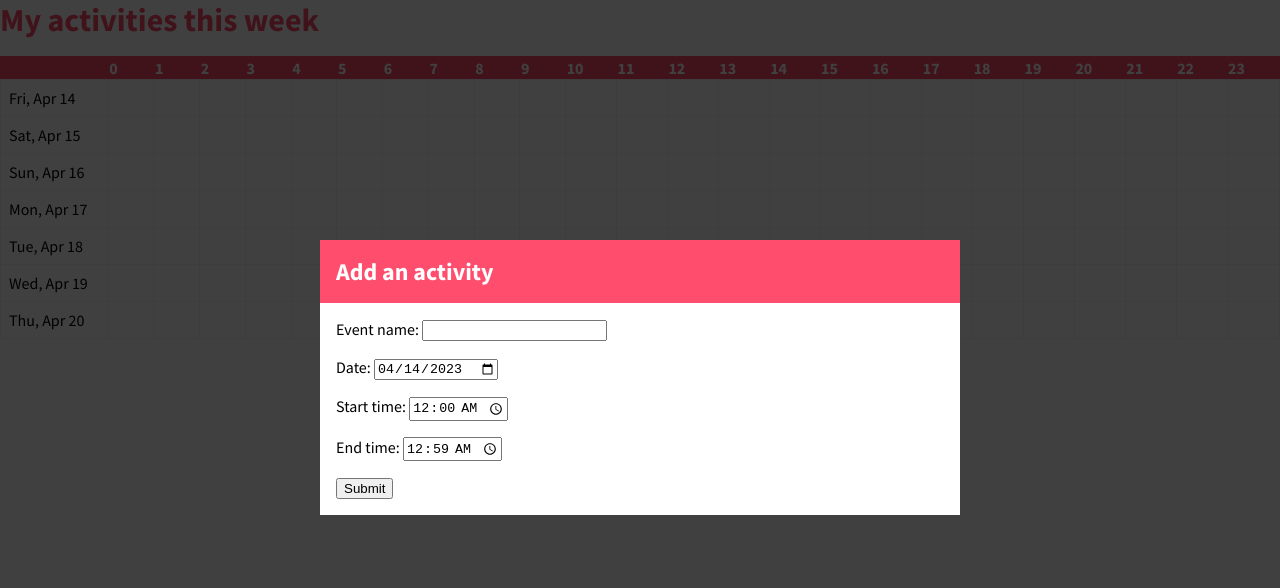
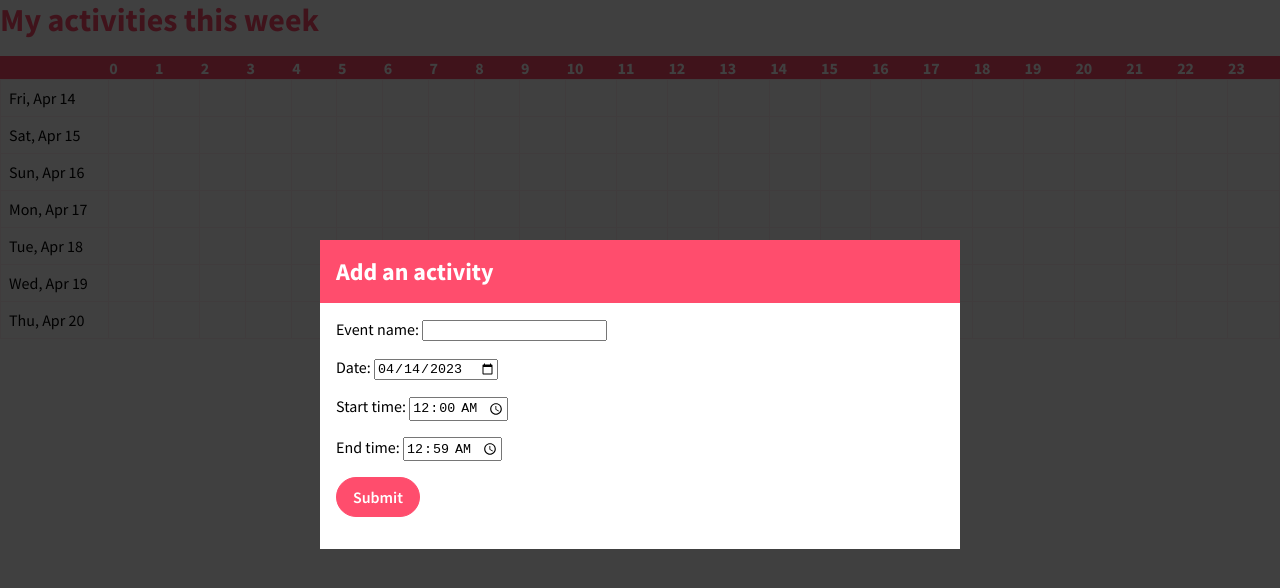
Before and after one commit to DinhL3/week-activities, a React (Create React App) app: page / in a window 1280 px wide. Both pictures are taken after a click on the element 131 px from the left and 98 px from the top of the page. Shown: the top 588 px of the page. Built offline with nearby package versions, Linux system fonts and the light colour scheme; a web font is replaced by a local one.

Commit message:
add: delete

```diff
--- a/src/components/Home/Home.js
+++ b/src/components/Home/Home.js
@@ -40,10 +40,31 @@ const Home = () => {
     }
 
     const handleChangeFormSubmit = (formValues) => {
-        console.log(events);
+        console.log(formValues);
+        const updatedEvents = events.map((event) => {
+            if (event.id === formValues.id) {
+                // update event with formValues
+                return {
+                    ...event,
+                    eventName: formValues.eventName,
+                    startDateTime: formValues.startDateTime,
+                    endDateTime: formValues.endDateTime
+                };
+            } else {
+                // leave other events unchanged
+                return event;
+            }
+        });
+
+        setEvents(updatedEvents);
         setModalOpen(false);
     }
 
+    const handleDeleteEvent = (eventId) => {
+        const updatedEvents = events.filter((event) => event.id !== eventId);
+        setEvents(updatedEvents);
+        setModalOpen(false);
+    }
 
     const renderCells = () => {
         let currentWeek = [];
@@ -108,6 +129,7 @@ const Home = () => {
                     eventToChange={eventToChange}
                     onClose={handleCloseModal}
                     onConfirm={handleChangeFormSubmit}
+                    onDelete={handleDeleteEvent}
                 />
             )
         }
--- a/src/components/Modal/Modal.js
+++ b/src/components/Modal/Modal.js
@@ -15,27 +15,23 @@ function ModalOverlay(props) {
     const [startTime, setStartTime] = useState(props.type === 'add' ? props.startDateTime.toISOTime().slice(0, 5) : props.eventToChange.startDateTime.substring(11, 16));
     const [endTime, setEndTime] = useState(props.type === 'add' ? props.startDateTime.plus({ minutes: 59 }).toISOTime().slice(0, 5) : props.eventToChange.endDateTime.substring(11, 16));
 
-    if (props.type === 'change') {
-        console.log(props.eventToChange);
-        // setDate(event.startDateTime.toISODate());
-        // setStartTime(event.startDateTime.toISOTime().slice(0, 5))
-        // setEndTime(event.endDateTime.toISOTime().slice(0, 5))
-    }
-
-
     const handleFormSubmit = (e) => {
         e.preventDefault();
 
         const startDateTime = DateTime.fromISO(`${date}T${startTime}`);
         const endDateTime = DateTime.fromISO(`${date}T${endTime}`);
         const formValues = {
-            id: props.type === 'add' ? ('000000' + Math.floor(Math.random() * 1000000)).slice(-6) : props.eventId,
+            id: props.type === 'add' ? ('000000' + Math.floor(Math.random() * 1000000)).slice(-6) : props.eventToChange.id,
             eventName,
             startDateTime: startDateTime.toISO(),
             endDateTime: endDateTime.toISO(),
         };
         props.onConfirm(formValues);
     };
+
+    const handleDeleteButton = () => {
+        props.onDelete(props.eventToChange.id);
+    }
 
     return (
         <div className={styles.modal}>
@@ -77,8 +73,9 @@ function ModalOverlay(props) {
                             onChange={(e) => setEndTime(e.target.value)}
                         />
                     </div>
-                    <button type="submit">Submit</button>
+                    <button className={styles['submit-button']} type="submit">Submit</button>
                 </form>
+                {props.type === 'change' && <button className={styles['delete-button']} type="button" onClick={handleDeleteButton}>Delete activity</button>}
             </div>
         </div>
     )
@@ -88,7 +85,7 @@ const Modal = (props) => {
     return (
         <React.Fragment>
             {ReactDOM.createPortal(<Backdrop onClose={props.onClose} />, document.getElementById('backdrop-root'))}
-            {ReactDOM.createPortal(<ModalOverlay type={props.type} eventToChange={props.eventToChange} startDateTime={props.startDateTime} onConfirm={props.onConfirm} />, document.getElementById('overlay-root'))}
+            {ReactDOM.createPortal(<ModalOverlay type={props.type} eventToChange={props.eventToChange} startDateTime={props.startDateTime} onConfirm={props.onConfirm} onDelete={props.onDelete} />, document.getElementById('overlay-root'))}
         </React.Fragment>
     );
 };
--- a/src/components/Modal/Modal.module.scss
+++ b/src/components/Modal/Modal.module.scss
@@ -46,6 +46,27 @@
     }
 }
 
+.submit-button {
+    text-align: center;
+    font: inherit;
+    font-weight: 600;
+    padding: 0rem 1rem;
+    cursor: pointer;
+    font-size: 1rem;
+    border-radius: 30px;
+    height: 2.5rem;
+    border: 1px solid colors.$dark-pink-1;
+    background: colors.$dark-pink-1;
+    color: white;
+    margin-bottom: 1rem;
+
+    &:hover,
+    &:active {
+        background: colors.$dark-pink-2;
+        border-color: colors.$dark-pink-2;
+    }
+}
+
 @media (min-width: 768px) {
     .modal {
         left: calc(50% - 20rem);
```
